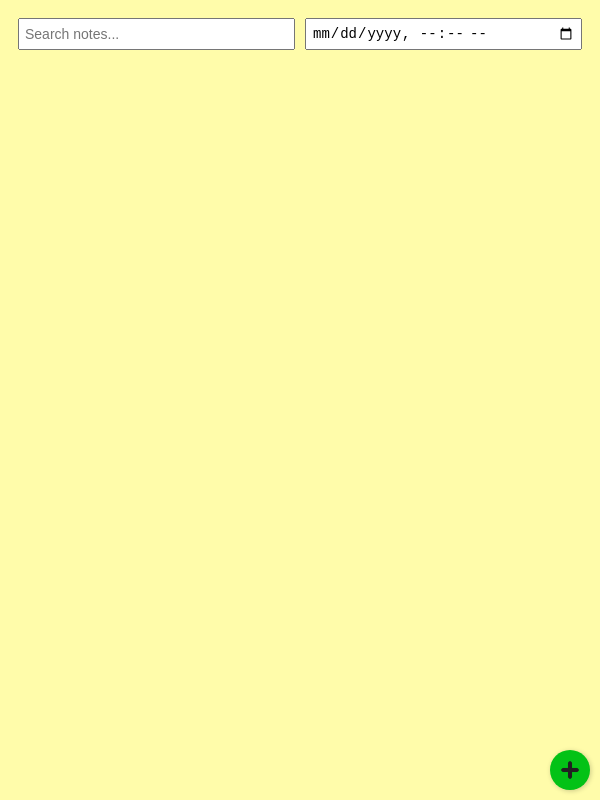
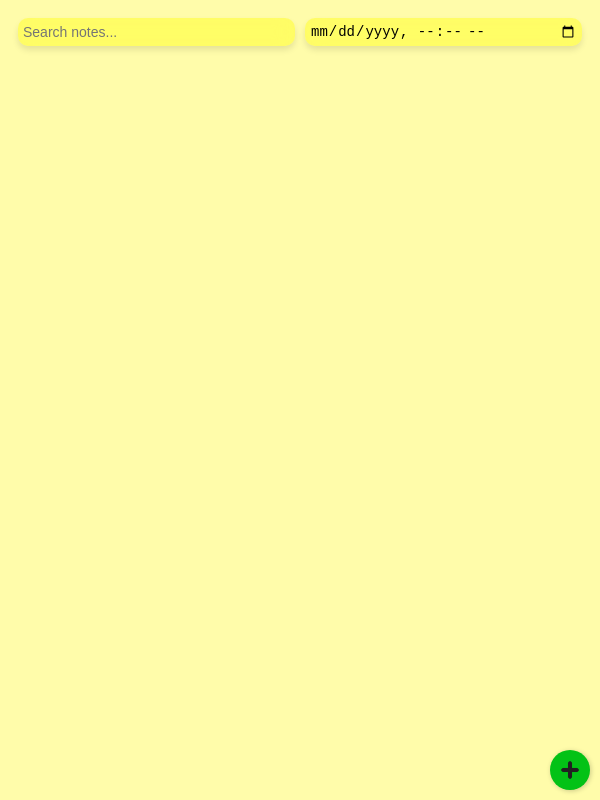
Before and after one commit to AdamKmet1997/sticky_notes, an Electron app: page index.html in a window 600 px wide. Drawn offline with nearby package versions, Linux system fonts and the light colour scheme.

```diff
--- a/index.html
+++ b/index.html
@@ -33,7 +33,7 @@
       .note {
         width: 200px;
         height: 250px;
-        background-color: #fffab3;
+        background-color: rgba(255, 255, 0, 0.2); /* Yellow touch with transparency */
         border: 1px solid #ccc;
         padding: 5px;
         margin: 5px;
@@ -87,12 +87,51 @@
         display: block;
         margin: auto;
       }
+       /* Glass effect for the search bar */
+  #search-input {
+    flex: 1;
+    padding: 10px;
+    font-size: 14px;
+    border: none;
+    border-radius: 10px;
+    background-color: rgba(255, 255, 0, 0.4); /* Yellow touch with transparency */
+    backdrop-filter: blur(10px); /* Glass effect */
+    box-shadow: 0 4px 6px rgba(0, 0, 0, 0.1); /* Subtle shadow */
+    outline: none;
+    transition: all 0.3s ease;
+  }
+
+  /* Add hover and focus effects */
+  #search-input:hover,
+  #search-input:focus {
+    background-color: rgba(255, 255, 0, 0.3); /* Slightly darker yellow on hover/focus */
+    box-shadow: 0 6px 8px rgba(0, 0, 0, 0.2); /* Stronger shadow */
+  }
+  #global-reminder {
+  flex: 1;
+  padding: 10px;
+  font-size: 14px;
+  border: none;
+  border-radius: 10px;
+  background-color: rgba(255, 255, 0, 0.4); /* Darker yellow touch with transparency */
+  backdrop-filter: blur(10px); /* Glass effect */
+  box-shadow: 0 4px 6px rgba(0, 0, 0, 0.1); /* Subtle shadow */
+  outline: none;
+  transition: all 0.3s ease;
+}
+
+/* Add hover and focus effects */
+#global-reminder:hover,
+#global-reminder:focus {
+  background-color: rgba(255, 255, 0, 0.4); /* Slightly darker yellow on hover/focus */
+  box-shadow: 0 6px 8px rgba(0, 0, 0, 0.2); /* Stronger shadow */
+}
     </style>
   </head>
   <body>
     <div id="header">
       <input id="search-input" type="text" placeholder="Search notes..." />
-      <input id="global-reminder" type="datetime-local" />
+      <input id="global-reminder" type="datetime-local" placeholder="Set a reminder..." />
     </div>
     <button id="new-note">
       <img src="assets/add.png" width="20" height="20" alt="Add Note" />
```
Also changed, not shown: assets/bell.png (added), assets/pencil.png (added), assets/x.png (added).
